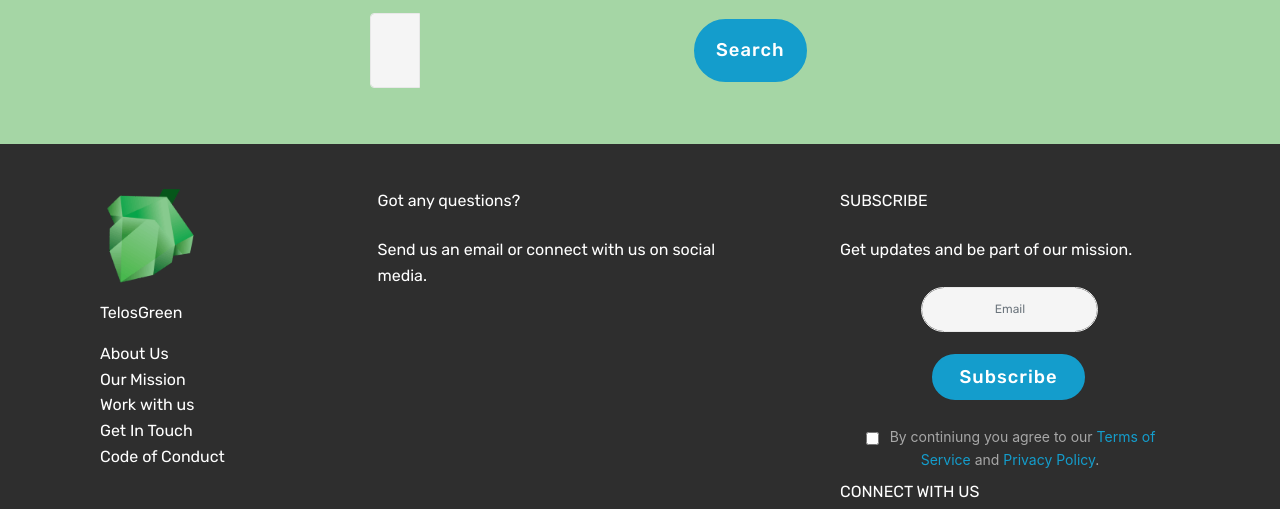
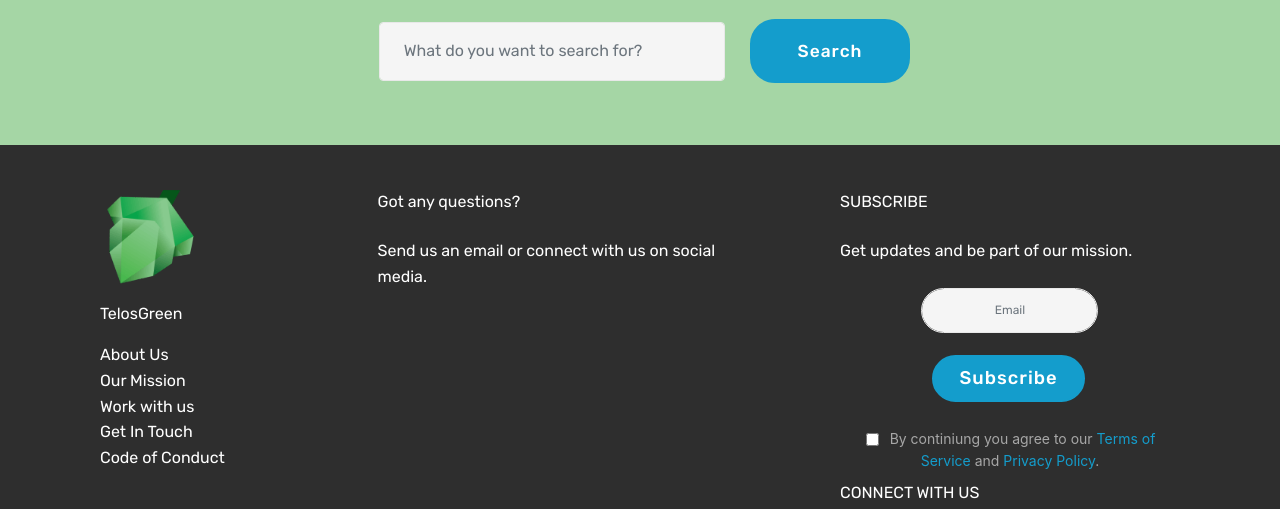
Before and after one commit to GreenEOSIO/website, a plain HTML site: page page3.html in a window 1280 px wide. Shown: the part 263-772 px from the top of the page. Drawn offline with Linux system fonts and the light colour scheme.

Commit message:
Fix styling of search field and button to align with search result styling.

```diff
--- a/assets/searchContainer-styling/searchResult.css
+++ b/assets/searchContainer-styling/searchResult.css
@@ -1,5 +1,5 @@
 .body {
-    background-color:  #a5d6a5;
+  background-color: #a5d6a5;
 }
 .result:empty {
   display: none;
@@ -8,7 +8,6 @@
 .result {
   padding: 1em;
   background-color: #a5d6a5;
-
 }
 
 #searchResultList {
@@ -45,27 +44,31 @@
   padding-bottom: 1em;
 }
 
-#search-input-group {
-    display: grid;
-    grid-template-columns: 60% 40%;
-}
-
-#search-form3-1v {
-    grid-column: 1 2;
-}
-
-.input-group>.custom-file, .input-group>.custom-select, .input-group>.form-control
-{
+/* .input-group > .custom-file,
+.input-group > .custom-select,
+.input-group > .form-control {
   margin-right: 1em;
-}
+} */
 
 #search-form {
   display: grid;
-    grid-template-columns: 100%;
+  grid-template-columns: auto 10em;
+  grid-column-gap: 1em;
 }
 #searchButton {
   border-radius: 25px;
-  border: 2px solid #73AD21;
+  border: 2px solid #73ad21;
   padding: 20px;
-  grid-template-columns: 2 3;
+  line-height: 0.5em;
+  font-size: 13pt !important;
 }
+
+#search-input-group {
+    width: 100%;
+    font-size: 13pt;
+    padding: 0.5em;
+}
+
+#search-input-group input {
+    text-overflow: ellipsis;
+}
--- a/page3.html
+++ b/page3.html
@@ -185,7 +185,7 @@
               data-form-title="Mobirise Form"
               id="search-form"
             >
-              <div class="input-group" id="search-input-group">
+              <div id="search-input-group">
                 <input
                   class="form-control"
                   type="search"
@@ -193,7 +193,7 @@
                   placeholder="What do you want to search for?"
                   id="search-form3-1v"
                 />
-                <span class="input-group-btn">
+              </div>
               <button
                 href=""
                 type="submit"
@@ -202,8 +202,6 @@
               >
                 Search
               </button>
-                </span>
-              </div>
             </form>
           </div>
         </div>
```
Lines whose indentation alone changed are shown as unchanged.
